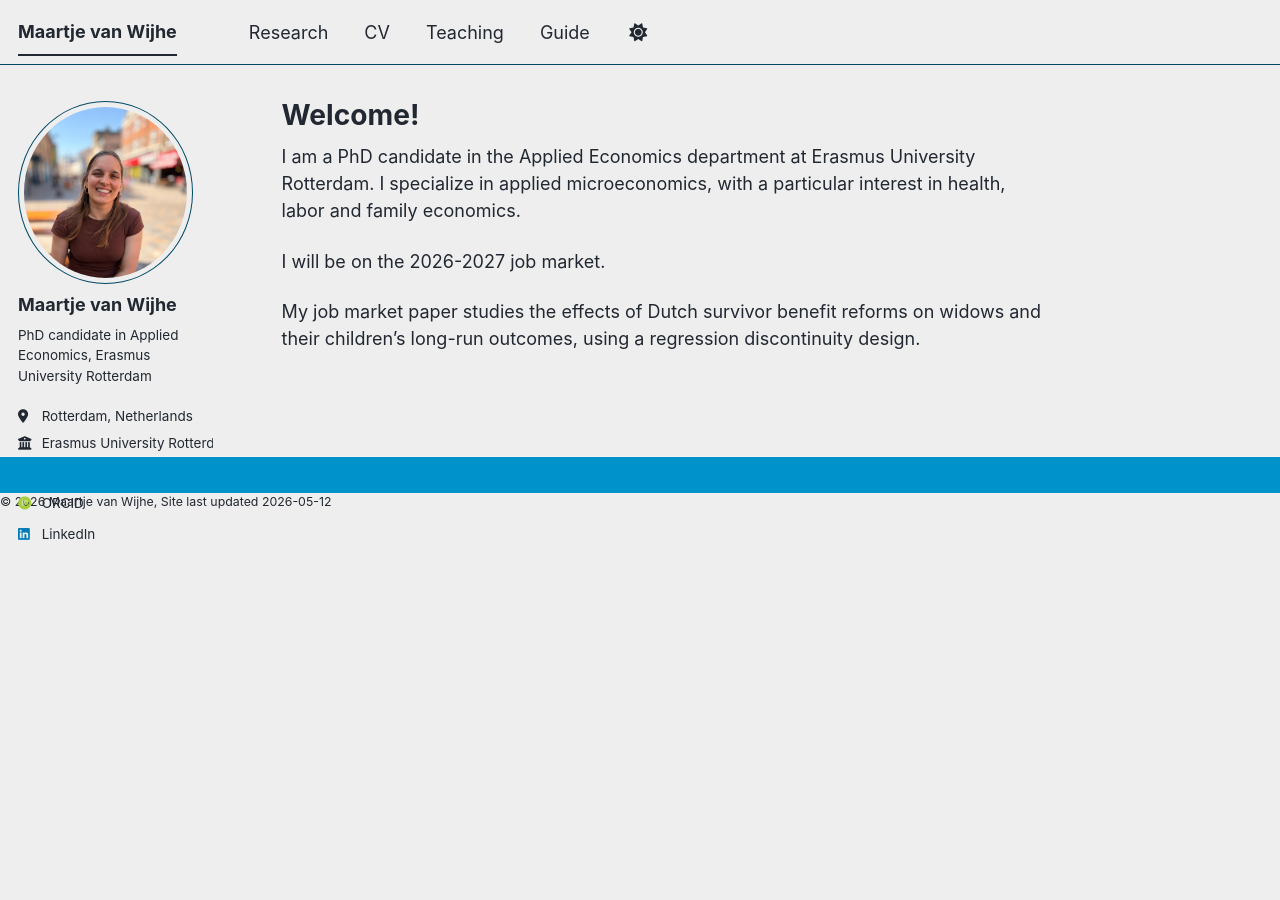
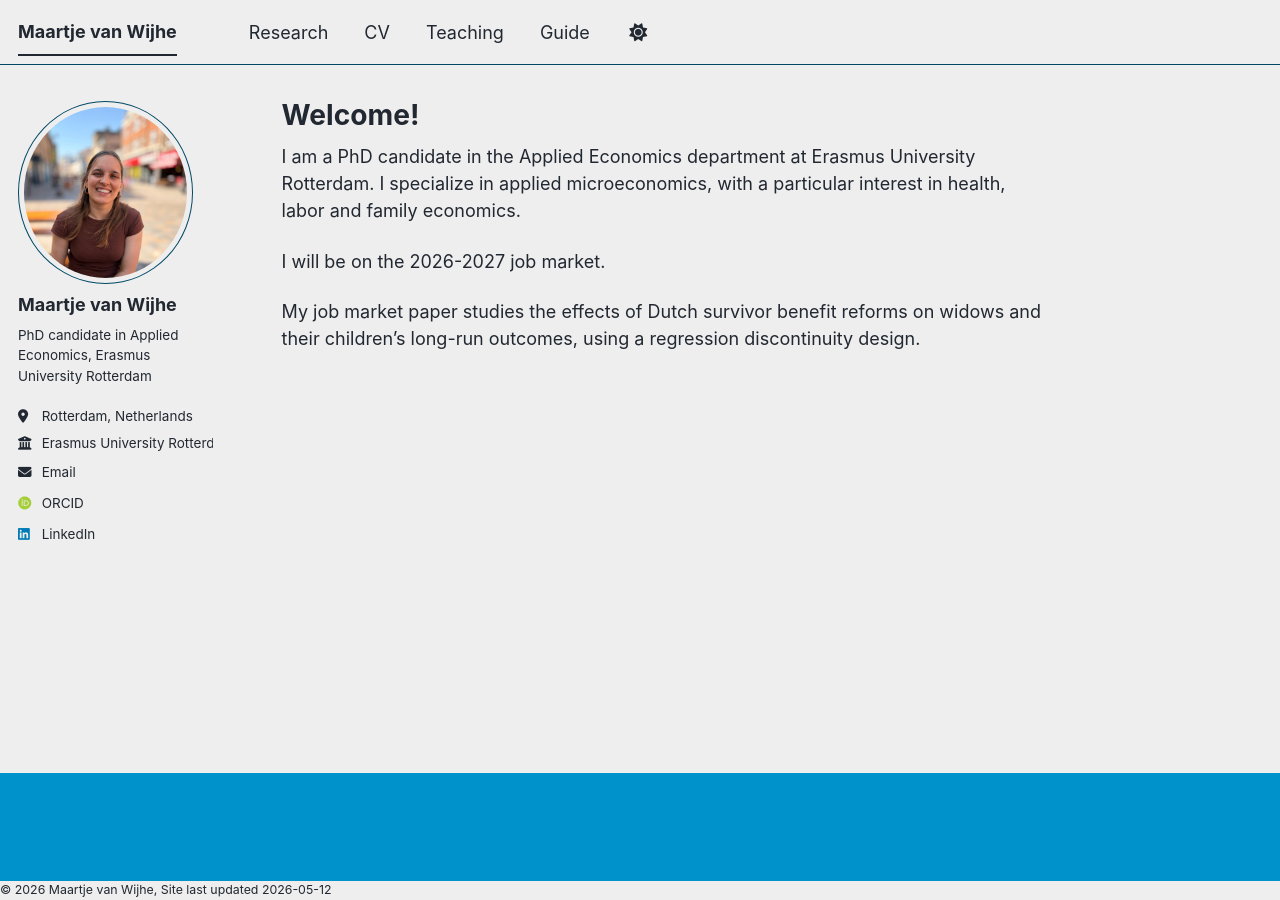
Before and after one commit to Maartjevw23/mywebsite, a Jekyll site: the page built from _pages/about.md, in a window 1280 px wide. Built offline with Jekyll 4.4.1, drawn with Linux system fonts in a browser that asks for light colours; some web fonts are replaced; a script bundle is joined from its source files by our own code; library files that are not in the unit come from our copies.

Commit message:
Update _footer.scss

```diff
--- a/_sass/layout/_footer.scss
+++ b/_sass/layout/_footer.scss
@@ -1,22 +1,32 @@
+/* Zorg dat de HTML en Body de volledige hoogte gebruiken */
+html, body {
+  height: 100%;
+  margin: 0;
+}
+
+/* De hoofdcontainer van de site (vaak #main of .initial-content) moet flex worden */
+body {
+  display: flex;
+  flex-direction: column;
+}
+
+/* Dit zorgt dat de content de ruimte opvult en de footer omlaag duwt */
+#main, .initial-content {
+  flex: 1 0 auto;
+}
+
 /* ==========================================================================
-   FOOTER
+   FOOTER AANGEPAST
    ========================================================================== */
-
 .page__footer {
-  @include clearfix;
+  flex-shrink: 0; /* Voorkomt dat de footer in elkaar krupt */
   background-color: var(--global-footer-bg-color);
   color: var(--global-text-color-light);
 
-  float: left;
-  margin-left: 0;
-  margin-right: 0;
   width: 100%;
-  clear: both;
-
-  /*keep footer in normal document flow so custom widgets do not overlap content */
   height: auto;
-
-  margin-top: 3em;
+  margin-top: auto; /* Duwt de footer automatisch naar de absolute bodem */
+  padding: 2em 0;   /* Geeft de footer een nette, vaste hoogte door interne padding */
 
   -webkit-animation: intro 0.3s both;
           animation: intro 0.3s both;
```
